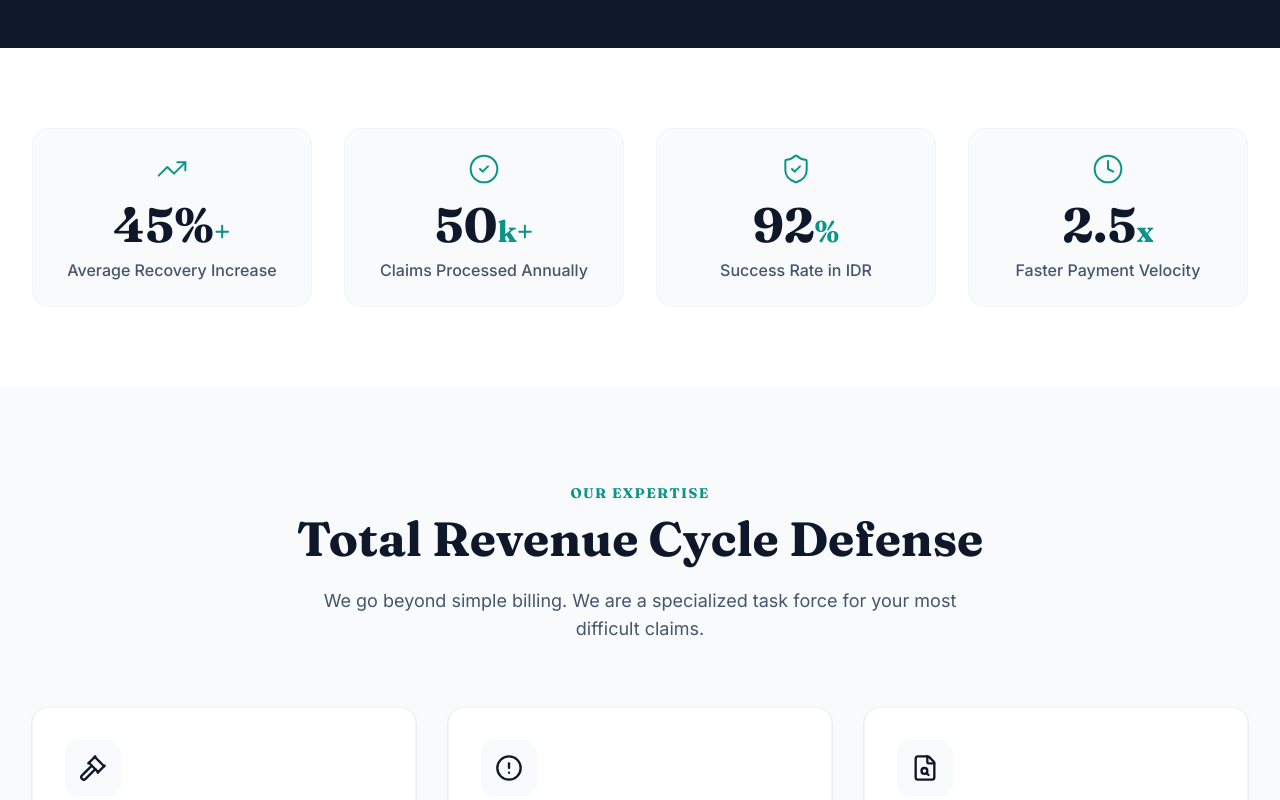
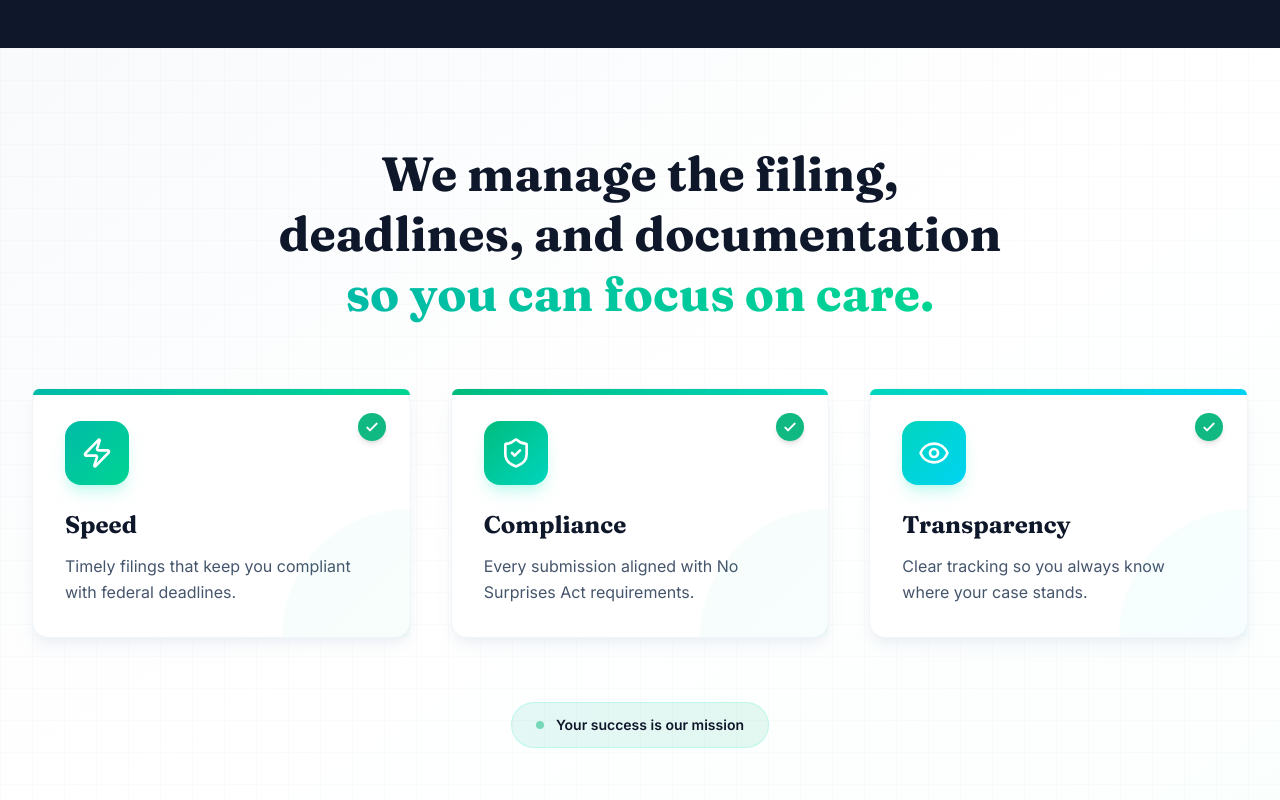
Before and after one commit to bperry129/JC-ARB, a Next.js app: page / in a window 1280 px wide. Shown: the part 780-1580 px from the top of the page. Built offline with nearby package versions, Linux system fonts and the light colour scheme.

Commit message:
Replace stats section with beautiful key selling points section

```diff
--- a/src/components/sections/Stats.tsx
+++ b/src/components/sections/Stats.tsx
@@ -2,39 +2,120 @@
 
 import React from 'react';
 import { motion } from 'framer-motion';
-import { TrendingUp, ShieldCheck, Clock, CheckCircle2 } from 'lucide-react';
+import { Zap, ShieldCheck, Eye } from 'lucide-react';
 
-const stats = [
-  { label: 'Average Recovery Increase', value: '45%', suffix: '+', icon: TrendingUp },
-  { label: 'Claims Processed Annually', value: '50', suffix: 'k+', icon: CheckCircle2 },
-  { label: 'Success Rate in IDR', value: '92', suffix: '%', icon: ShieldCheck },
-  { label: 'Faster Payment Velocity', value: '2.5', suffix: 'x', icon: Clock },
+const benefits = [
+  {
+    label: 'Speed',
+    description: 'Timely filings that keep you compliant with federal deadlines.',
+    icon: Zap,
+    gradient: 'from-teal-500 to-emerald-400'
+  },
+  {
+    label: 'Compliance',
+    description: 'Every submission aligned with No Surprises Act requirements.',
+    icon: ShieldCheck,
+    gradient: 'from-emerald-500 to-teal-400'
+  },
+  {
+    label: 'Transparency',
+    description: 'Clear tracking so you always know where your case stands.',
+    icon: Eye,
+    gradient: 'from-teal-400 to-cyan-400'
+  },
 ];
 
 export function Stats() {
   return (
-    <section className="py-20 bg-white">
-      <div className="max-w-7xl mx-auto px-4 sm:px-6 lg:px-8">
-        <div className="grid grid-cols-2 md:grid-cols-4 gap-8">
-          {stats.map((stat, i) => (
+    <section className="relative py-24 bg-gradient-to-br from-slate-50 via-white to-teal-50/30 overflow-hidden">
+      {/* Subtle Background Pattern */}
+      <div className="absolute inset-0 opacity-[0.03]">
+        <svg className="w-full h-full" xmlns="http://www.w3.org/2000/svg">
+          <defs>
+            <pattern id="grid" width="32" height="32" patternUnits="userSpaceOnUse">
+              <path d="M 32 0 L 0 0 0 32" fill="none" stroke="currentColor" strokeWidth="1"/>
+            </pattern>
+          </defs>
+          <rect width="100%" height="100%" fill="url(#grid)" className="text-midnight-slate" />
+        </svg>
+      </div>
+
+      <div className="relative max-w-7xl mx-auto px-4 sm:px-6 lg:px-8">
+        {/* Header */}
+        <motion.div
+          initial={{ opacity: 0, y: 20 }}
+          whileInView={{ opacity: 1, y: 0 }}
+          viewport={{ once: true }}
+          transition={{ duration: 0.6 }}
+          className="text-center max-w-3xl mx-auto mb-16"
+        >
+          <h2 className="text-4xl md:text-5xl font-bold font-fraunces text-midnight-slate mb-6 leading-tight">
+            We manage the filing, deadlines, and documentation{' '}
+            <span className="text-transparent bg-clip-text bg-gradient-to-r from-teal-500 to-emerald-400">
+              so you can focus on care.
+            </span>
+          </h2>
+        </motion.div>
+
+        {/* Benefits Grid */}
+        <div className="grid md:grid-cols-3 gap-8 lg:gap-10">
+          {benefits.map((benefit, i) => (
             <motion.div
               key={i}
-              initial={{ opacity: 0, y: 20 }}
+              initial={{ opacity: 0, y: 30 }}
               whileInView={{ opacity: 1, y: 0 }}
               viewport={{ once: true }}
-              transition={{ delay: i * 0.1 }}
-              className="text-center p-6 rounded-2xl bg-slate-50 border border-slate-100 hover:shadow-lg transition-shadow"
+              transition={{ delay: i * 0.15, duration: 0.6 }}
+              className="group relative"
             >
-              <div className="flex justify-center mb-4 text-recovery-teal">
-                <stat.icon size={32} strokeWidth={1.5} />
+              {/* Card */}
+              <div className="relative h-full bg-white rounded-2xl p-8 shadow-lg shadow-slate-200/50 border border-slate-100 hover:shadow-xl hover:shadow-teal-100/50 hover:-translate-y-1 transition-all duration-300">
+                {/* Gradient Accent Bar */}
+                <div className={`absolute top-0 left-0 right-0 h-1.5 rounded-t-2xl bg-gradient-to-r ${benefit.gradient}`} />
+
+                {/* Icon Container */}
+                <div className="relative mb-6">
+                  <div className={`inline-flex p-4 rounded-2xl bg-gradient-to-br ${benefit.gradient} shadow-lg shadow-teal-200/50 group-hover:scale-110 transition-transform duration-300`}>
+                    <benefit.icon className="w-8 h-8 text-white" strokeWidth={2} />
+                  </div>
+                  {/* Checkmark Badge */}
+                  <div className="absolute -top-2 -right-2 w-7 h-7 bg-mint-growth rounded-full flex items-center justify-center shadow-md">
+                    <svg className="w-4 h-4 text-white" fill="none" viewBox="0 0 24 24" stroke="currentColor" strokeWidth={3}>
+                      <path strokeLinecap="round" strokeLinejoin="round" d="M5 13l4 4L19 7" />
+                    </svg>
+                  </div>
+                </div>
+
+                {/* Content */}
+                <h3 className="text-2xl font-bold font-fraunces text-midnight-slate mb-3">
+                  {benefit.label}
+                </h3>
+                <p className="text-slate-600 leading-relaxed text-base">
+                  {benefit.description}
+                </p>
+
+                {/* Decorative Element */}
+                <div className={`absolute bottom-0 right-0 w-32 h-32 bg-gradient-to-br ${benefit.gradient} opacity-[0.03] rounded-tl-full transition-opacity group-hover:opacity-[0.06]`} />
               </div>
-              <div className="text-4xl md:text-5xl font-bold font-fraunces text-midnight-slate mb-2">
-                {stat.value}<span className="text-recovery-teal text-3xl">{stat.suffix}</span>
-              </div>
-              <p className="text-slate-600 font-medium">{stat.label}</p>
             </motion.div>
           ))}
         </div>
+
+        {/* Bottom Accent */}
+        <motion.div
+          initial={{ opacity: 0, scale: 0.9 }}
+          whileInView={{ opacity: 1, scale: 1 }}
+          viewport={{ once: true }}
+          transition={{ delay: 0.6, duration: 0.8 }}
+          className="mt-16 text-center"
+        >
+          <div className="inline-flex items-center gap-3 px-6 py-3 rounded-full bg-gradient-to-r from-teal-500/10 to-emerald-500/10 border border-teal-200/50">
+            <div className="w-2 h-2 rounded-full bg-mint-growth animate-pulse" />
+            <span className="text-sm font-semibold text-midnight-slate">
+              Your success is our mission
+            </span>
+          </div>
+        </motion.div>
       </div>
     </section>
   );
```
